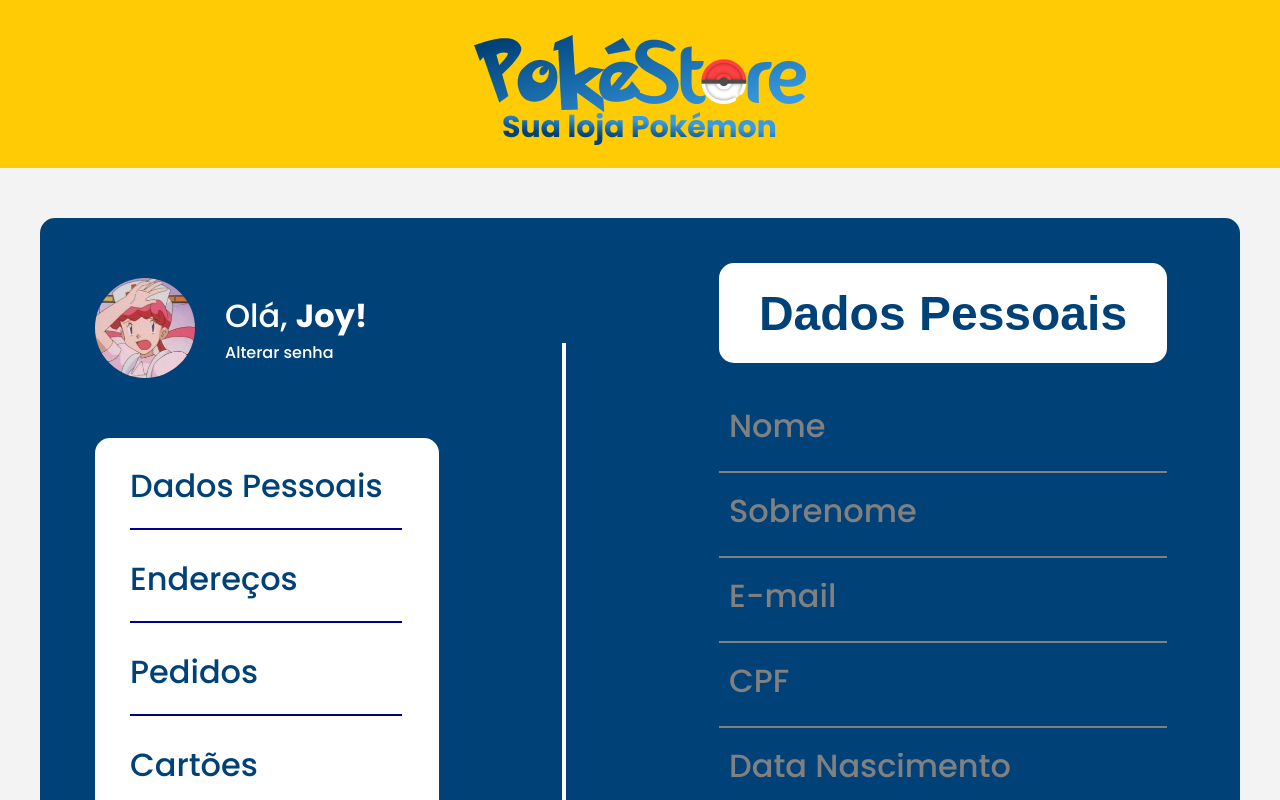
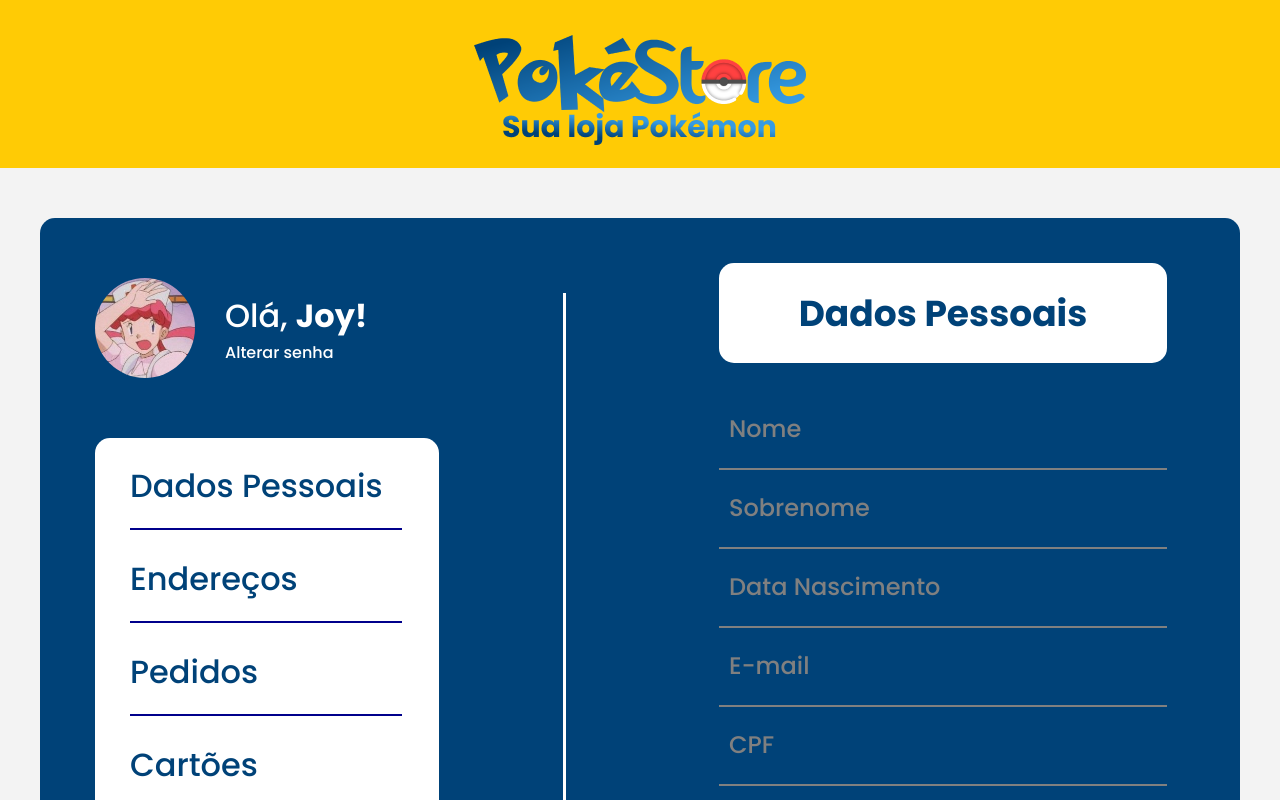
Before and after one commit to Cleydsonsl/PokeStore, a React (Create React App) app: page /profile in a window 1280 px wide. Shown: the top 800 px of the page. Built offline with nearby package versions, Linux system fonts and the light colour scheme; data requests are answered from the project's data file.

Commit message:
hover do botao

```diff
--- a/src/components/CardProduct/styles.ts
+++ b/src/components/CardProduct/styles.ts
@@ -133,6 +133,11 @@ export const Card = styled.div`
     border-radius: 0.5rem;
     font-size: 1rem;
     font-weight: 800;
+
+    :hover{
+      background: ${mixins.colors.secondary};
+      color: ${mixins.colors.primary};
+    }
   }
 
 `
--- a/src/components/Profile/index.tsx
+++ b/src/components/Profile/index.tsx
@@ -34,11 +34,13 @@ export function ProfileComponent() {
               <GrayLine/>
               <input placeholder="Sobrenome" id="sobrenome"></input>
               <GrayLine/>
+              <input placeholder="Data Nascimento" id="datanascimento"></input>
+              <GrayLine/>
               <input placeholder="E-mail" id="email"></input>
               <GrayLine/>
               <input placeholder="CPF" id="cpf"></input>
               <GrayLine/>
-              <input placeholder="Data Nascimento" id="datanascimento"></input>
+
               <Salvar><h1>Salvar</h1></Salvar>
             </BlueBox>
          </RightColumn>
--- a/src/components/Profile/styles.ts
+++ b/src/components/Profile/styles.ts
@@ -102,6 +102,11 @@ export const WhiteBox = styled.div`
     font-size: xx-large;
     justify-content: space-around;
     color: ${mixins.colors.secondary};
+
+    :hover{
+      color: ${mixins.colors.primary};
+      cursor: pointer;
+    }
   }
 
   @media (max-width: 900px){
@@ -127,7 +132,7 @@ export const BlueBox = styled.div`
   justify-content: space-around;
 
   p{
-    font-size: xx-large;
+    font-size: x-large;
     justify-content: space-around;
     color: gray;
   }
@@ -141,7 +146,7 @@ export const BlueBox = styled.div`
   color: gray;
   opacity: 1;
   background-color: ${mixins.colors.secondary};
-  font-size: xx-large;
+  font-size: x-large;
   padding: 10px;
 }
   }
@@ -150,15 +155,15 @@ export const BlueBox = styled.div`
 export const GrayLine = styled.div`
   display: inline-block;
   border-top: 2px solid gray;
-  margin: 18px 0 18px 0;
+  margin: 15px 0 15px 0;
   width: 28rem;
 `;
 
 export const VerticalLine = styled.div`
   display: flex;
-  border-left: 4px solid white;
-  margin: 20px;
-  height: 470px;
+  border-left: 3px solid white;
+  margin: 18px;
+  height: 570px;
 
   @media (max-width: 900px){
   border-left: 0;
@@ -167,7 +172,7 @@ export const VerticalLine = styled.div`
   }
 `;
 
-export const DadosPessoais = styled.button`
+export const DadosPessoais = styled.div`
   display: flex;
   color: ${mixins.colors.secondary};
   background-color: white;
@@ -176,7 +181,7 @@ export const DadosPessoais = styled.button`
   margin: 0 0 50px 0;
   border-radius: 15px;
   border: none;
-  font-size: x-large;
+  font-size: large;
   padding: 10px;
   align-items: center;
   justify-content: center;
@@ -192,7 +197,7 @@ export const Salvar = styled.button`
   padding: 10px;
   border-radius: 15px;
   border: none;
-  font-size: large;
+  font-size: medium;
   align-items: center;
   justify-content: center;
 `;
```
